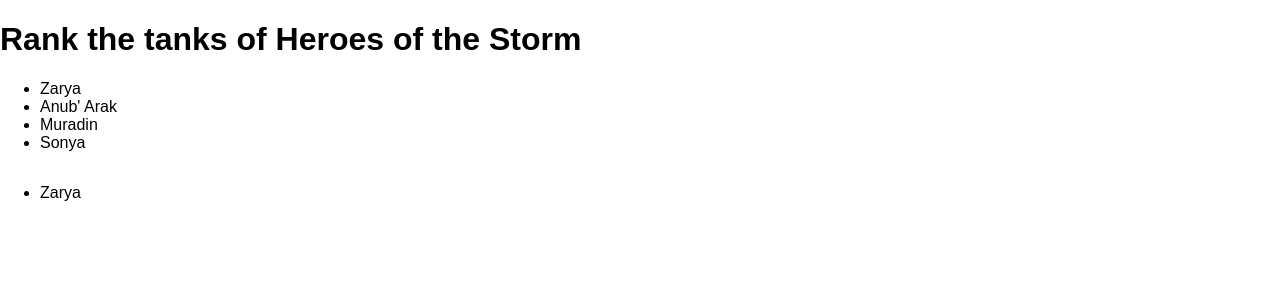
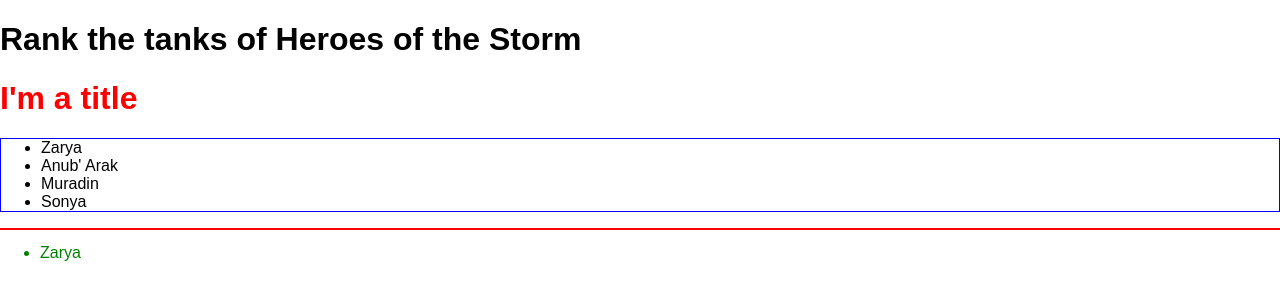
Before and after one commit to kyledavid/hots-rank-redux, a React (Create React App) app: page / in a window 1280 px wide. Both pictures are taken after a click on the item "Zarya". Shown: the top 300 px of the page. Built offline with nearby package versions, Linux system fonts and the light colour scheme.

Commit message:
added styled components

```diff
--- a/package.json
+++ b/package.json
@@ -19,6 +19,7 @@
   "devDependencies": {
     "enzyme": "^3.3.0",
     "enzyme-adapter-react-15": "^1.0.5",
-    "react-test-renderer": "^15.6.2"
+    "react-test-renderer": "^15.6.2",
+    "styled-components": "^3.2.1"
   }
 }
--- a/src/components/RankedList.js
+++ b/src/components/RankedList.js
@@ -1,14 +1,15 @@
 import React from 'react'
 import PropTypes from 'prop-types'
+import {RList} from './styled'
 
 class RankedList extends React.Component {
 	render() {
 		const {rankedList} = this.props
 		return (
 			<div>
-				<ul id="ranked-list">
+				<RList>
 					{rankedList.map((item, i) => <li key={i}>{item}</li>)}
-				</ul>
+				</RList>
 			</div>
 		)
 	}
--- a/src/components/SelectedHero.js
+++ b/src/components/SelectedHero.js
@@ -1,5 +1,6 @@
 import React from 'react'
 import PropTypes from 'prop-types'
+import {SelHero} from './styled'
 
 const selectedHero = ({heroName, xCoord, yCoord}) => {
   const compStyle = {
@@ -8,7 +9,7 @@
     position: 'absolute',
   }
   return (
-    <ul id="selected-hero" style={compStyle}><li>{heroName}</li></ul>
+    <SelHero style={compStyle}><li>{heroName}</li></SelHero>
   )
 }
 
--- a/src/components/UnrankedList.js
+++ b/src/components/UnrankedList.js
@@ -1,6 +1,7 @@
 import React, {Component} from 'react'
 import PropTypes from 'prop-types'
 import SelectedHero from './SelectedHero'
+import {UList, Title} from './styled'
 
 class UnrankedList extends Component {
 	constructor(props) {
@@ -15,18 +16,20 @@
 		if (this.state.active) {
 			return (
 			<div>
+				<Title>I'm a title</Title>
 				<SelectedHero heroName={this.state.active}/>
-				<ul id="unranked-list">
+				<UList>
 					{unrankedList.map((item, i) => <li key={i} onClick={() => { this.props.handleClick(item) }}>{item}</li>)}
-				</ul>
+				</UList>
 			</div>
 		)
 		} else {
 			return (
 			<div>
-				<ul id="unranked-list">
+				<Title>I'm a title</Title>
+				<UList>
 					{unrankedList.map((item, i) => <li key={i} onClick={() => { this.props.handleClick(item) }}>{item}</li>)}
-				</ul>
+				</UList>
 			</div>
 		)
 		}
--- /dev/null
+++ b/src/components/styled.js
@@ -0,0 +1,15 @@
+import styled from 'styled-components'
+
+export const UList = styled.ul`
+border: 1px solid blue;
+`
+
+export const RList = styled.ul`
+border: 1px solid red;
+`
+export const Title = styled.h1`
+color: red;
+`
+export const SelHero = styled.ul`
+color: green;
+`
```
Also changed, not shown: 1 other file (tests, documents, lock files or other folders).
